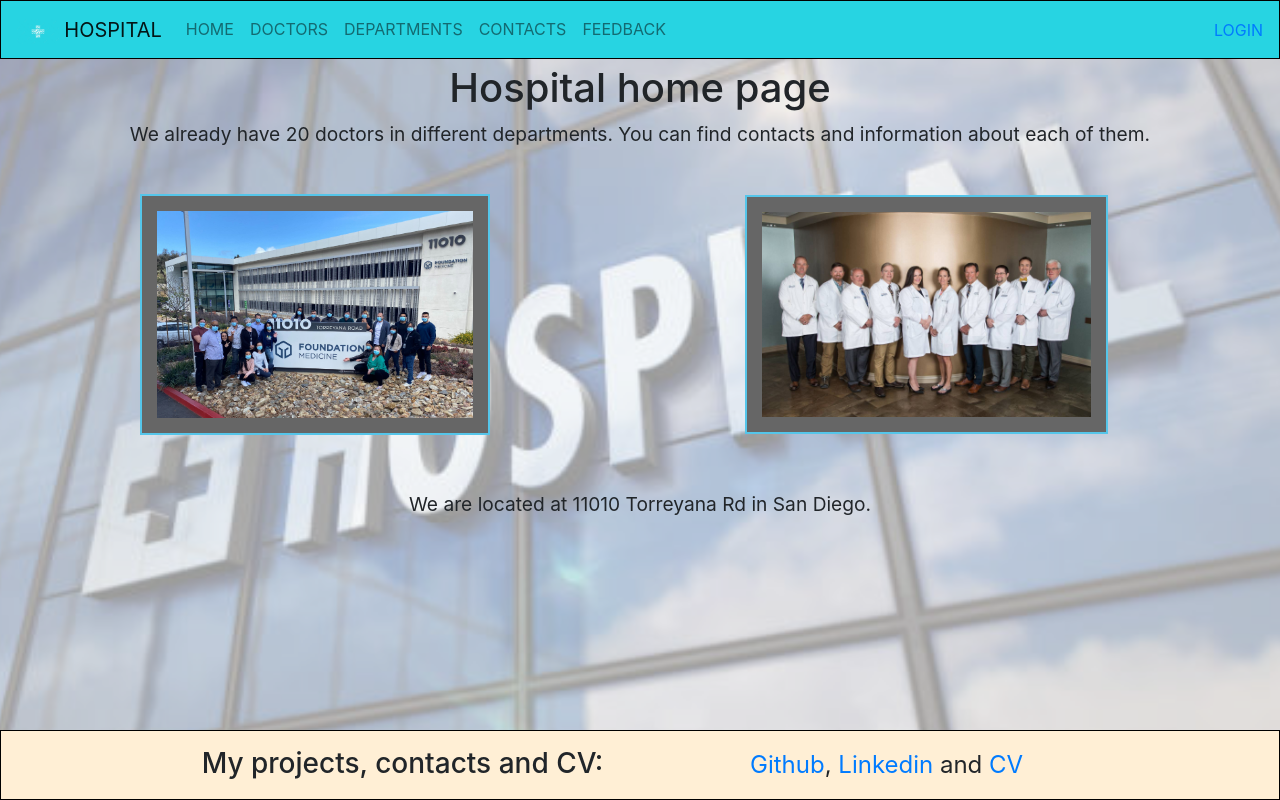
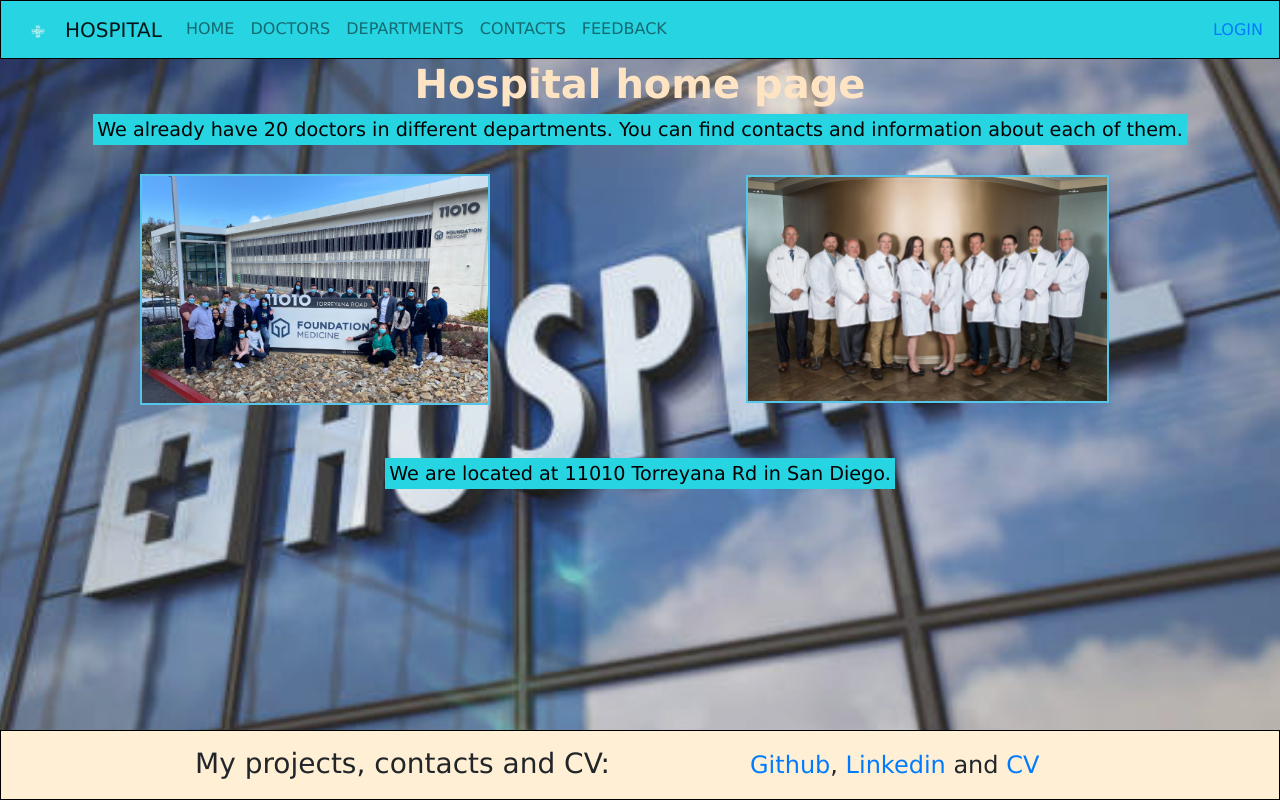
Before and after one commit to Evgeniy994/Hospital, a Django app: page / in a window 1280 px wide. Run offline with Django 4.2, Linux system fonts and the light colour scheme; data comes from the database, SQL or seed files in the repository; both versions use the stored data as it was after the commit.

Commit message:
Upgrade Home Page

```diff
--- a/static/css/styles.css
+++ b/static/css/styles.css
@@ -1,8 +1,9 @@
 body {
+    font-family: Verdana, serif;
     position: relative;
     min-height: 100vh;
-    padding-top: 5%;
-    padding-bottom: 5%;
+    padding-top: 60px;
+    padding-bottom: 150px;
 }
 
 .container-fluid {
@@ -11,7 +12,7 @@ body {
 
 .home_background {
     background: url("../images/home_page.jpeg") center center/cover no-repeat;
-    opacity: 40%;
+    opacity: 90%;
     display: block;
     width: 100%;
     height: 100%;
@@ -118,7 +119,6 @@ body {
 
 .home_images {
     border: 2px solid #55c5e9;
-    padding: 15px;
     background: #666;
     margin-left: 10%;
     margin-right: 10%;
--- a/templates/app/contact_us.html
+++ b/templates/app/contact_us.html
@@ -2,7 +2,7 @@
 
 {% block content %}
 <section id="contact">
-    <h2 class="mb-5 font-weight-bold text-center">Contact us</h2>
+    <h1 class="mb-5 font-weight-bold text-center">Contact us</h1>
     <div class="row">
         <div class="col-lg-5 col-md-12">
             <form class="p-5">
--- a/templates/app/departments_list.html
+++ b/templates/app/departments_list.html
@@ -6,7 +6,7 @@
         <ul>
             {% for departments in departments_list %}
                 <li>
-                    <a href="{% url 'app:departments_detail' pk=departments.id %}">{{ departments.name }}</a>
+                    <a class="btn btn-info" href="{% url 'app:departments_detail' pk=departments.id %}">{{ departments.name }}</a>
                 </li>
             {% endfor %}
         </ul>
--- a/templates/app/index.html
+++ b/templates/app/index.html
@@ -2,9 +2,9 @@
 
 {% block content %}
     <div class="text-center">
-        <h1>Hospital home page</h1>
-        <p>We already have {{ num_doctors }} doctors in different departments.
-            You can find contacts and information about each of them.</p>
+        <h1 class="font-weight-bold" style="color: bisque">Hospital home page</h1>
+        <mark style="background-color: #27d4e2">We already have {{ num_doctors }} doctors in different departments.
+            You can find contacts and information about each of them.</mark>
     </div>
     <br>
     <div>
@@ -15,7 +15,7 @@
     </div>
     <br>
     <div class="text-center">
-        <p>We are located at 11010 Torreyana Rd in San Diego.</p>
+        <mark style="background-color: #27d4e2">We are located at 11010 Torreyana Rd in San Diego.</mark>
     </div>
 {% endblock %}
 {% block background %}
```
Also changed, not shown: hospital_db.sqlite3.
